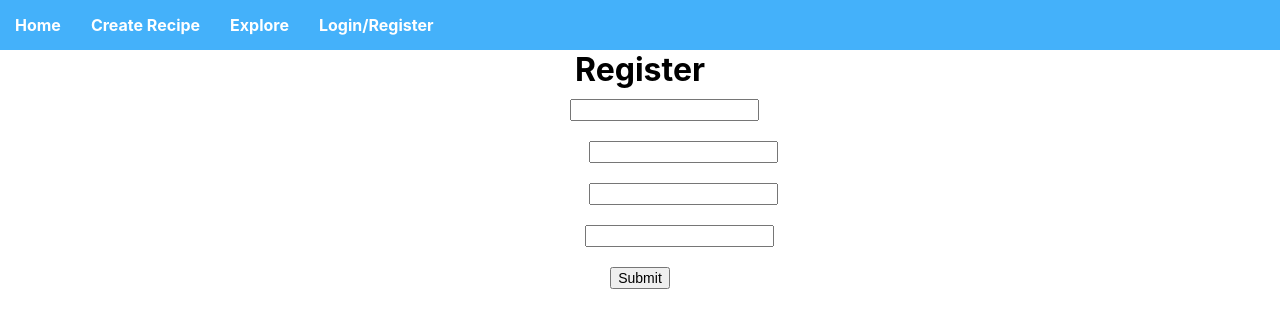
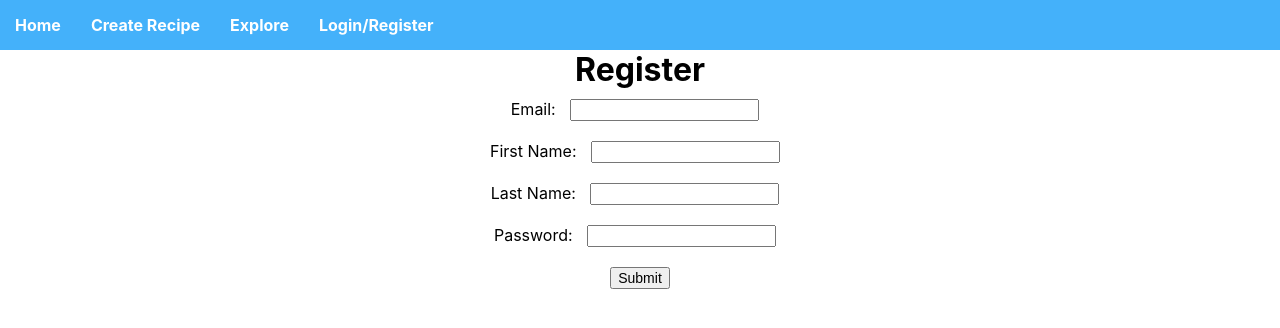
Before and after one commit to benjamingomez0/proj-3-react-master, a React (Create React App) app: page / in a window 1280 px wide. Shown: the top 328 px of the page. Built offline with nearby package versions, Linux system fonts and the light colour scheme; no server answers.

Commit message:
fix recipe css

```diff
--- a/src/NewRecipe/index.js
+++ b/src/NewRecipe/index.js
@@ -133,7 +133,7 @@ class NewRecipe extends Component{
             <div id="new-recipe-container">
               <div id="new-recipe-background-layer">
                 <h1 id="new-recipe-header">Create Your Hattrick</h1>
-                <form>
+                <form id="new-recipe-form">
                     Recipe Name: <input type="text" name="recipeName" onChange={this.handleChange}/><br/>
                     Ingredient 1: <input type="text" name="ingredient1" onChange={this.handleChange}/>
                     <input placeholder="Ounces" type="number" min="0" name="ingredient1Amount" onChange={this.handleChange}/><br/>
--- a/src/NewRecipe/newRecipe.css
+++ b/src/NewRecipe/newRecipe.css
@@ -1,4 +1,4 @@
-form{
+#new-recipe-form{
     font-family: Arial, Helvetica, sans-serif;
     color: white
 }
--- a/src/User/index.js
+++ b/src/User/index.js
@@ -18,7 +18,7 @@ class UserShow extends Component {
     render(){
         return(
             <div>
-                {this.state.user.email}
+                {this.state.user.id}
             </div>
         )
     }
```
